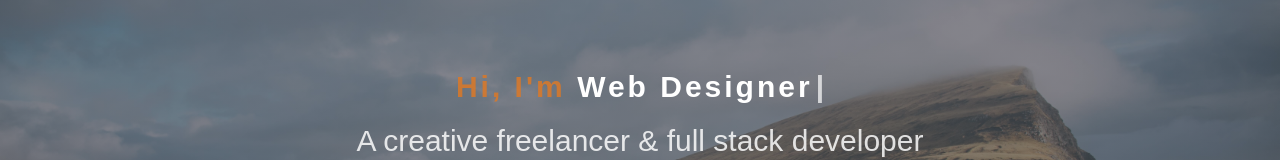
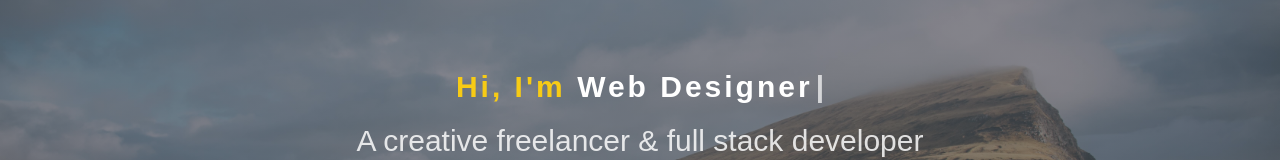
Before and after one commit to ambikaprasad21/portfolio-ambika, a React (Create React App) app: page / in a window 1280 px wide. Shown: the part 228-388 px from the top of the page. Built offline with nearby package versions, Linux system fonts and the light colour scheme.

Commit message:
changed colors

```diff
--- a/src/App.css
+++ b/src/App.css
@@ -1,10 +1,15 @@
 :root {
-  --primary-color: rgba(220, 120, 39, 0.849);
+  /* --primary-color: rgba(220, 120, 39, 0.849); */
   --form-label-color: rgba(255, 255, 255, 0.8);
+
+  /* --outline-color: orange; */
+  --button-color: rgba(255, 255, 255, 0.788);
+
+  --primary-color: #f7cb15;
+  --outline-color: #f8d23a;
+
   --form-ls: 2px;
   --form-fs: 1.5rem;
-  --outline-color: orange;
-  --button-color: rgba(255, 255, 255, 0.788);
 }
 
 p {
@@ -216,7 +221,8 @@ p {
   left: 0;
   width: 10%;
   height: 2px; /* Adjust the line height as needed */
-  background-color: rgb(220, 120, 39); /* Line color */
+  /* background-color: rgb(220, 120, 39); Line color */
+  background-color: var(--primary-color);
 }
 
 .tech-grid {
@@ -309,7 +315,8 @@ p {
 
 .icon-medium {
   font-size: 4rem;
-  color: rgb(220, 120, 39);
+  /* color: rgb(220, 120, 39); */
+  color: var(--primary-color);
 }
 
 .service-message {
```
